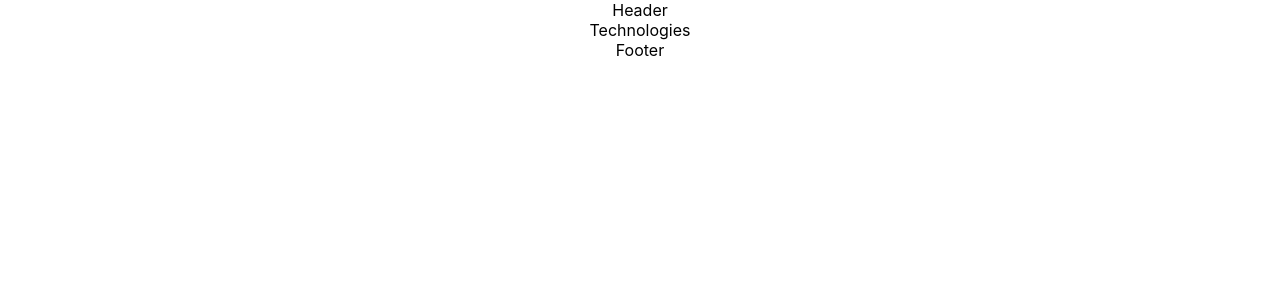
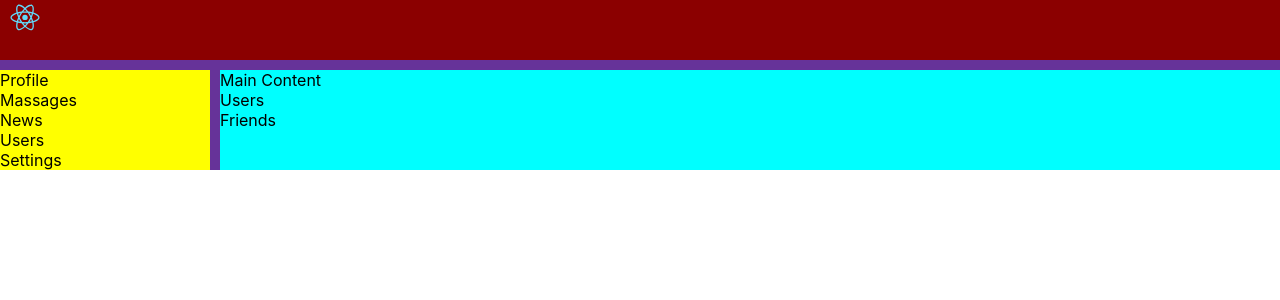
Before and after one commit to GriGoryanSyStem/ReactJS-Repeat, a React (Create React App) app in the folder reactapp/: page / in a window 1280 px wide. Shown: the top 300 px of the page. Built offline with nearby package versions, Linux system fonts and the light colour scheme.

Commit message:
11. Grid

```diff
--- a/reactapp/src/App.css
+++ b/reactapp/src/App.css
@@ -1,38 +1,30 @@
-.App {
-  text-align: center;
+.appWrapper {
+    background: rebeccapurple;
+     display: grid;
+    grid-template-rows: 60px 1fr;
+    grid-template-columns: 2fr 10fr;
+    grid-gap: 10px;
+    grid-template-areas:
+"headerArea headerArea headerArea"
+"navArea contentArea contentArea"
+;
+ }
+
+.header {
+    grid-area: headerArea;
+    background: darkred;
 }
 
-.App-logo {
-  height: 40vmin;
-  pointer-events: none;
+.nav {
+grid-area: navArea;
+    background: yellow;
 }
 
-@media (prefers-reduced-motion: no-preference) {
-  .App-logo {
-    animation: App-logo-spin infinite 20s linear;
-  }
+.content {
+    grid-area: contentArea;
+    background: aqua;
 }
 
-.App-header {
-  background-color: #282c34;
-  min-height: 100vh;
-  display: flex;
-  flex-direction: column;
-  align-items: center;
-  justify-content: center;
-  font-size: calc(10px + 2vmin);
-  color: white;
+.pic{
+    width: 50px;
 }
-
-.App-link {
-  color: #61dafb;
-}
-
-@keyframes App-logo-spin {
-  from {
-    transform: rotate(0deg);
-  }
-  to {
-    transform: rotate(360deg);
-  }
-}
--- a/reactapp/src/App.js
+++ b/reactapp/src/App.js
@@ -1,16 +1,43 @@
 import React from 'react';
 import './App.css';
-import Header from "../components/Header";
-import Technologies from "../components/Technologies";
-import Footer from "../components/Footer";
+import pic from "../src/pictures/logo.svg"
 
 const App = () => {
-  return (
-    <div className="App">
-      <Header/>
-      <Technologies/>
-      <Footer/>
-    </div>
-  );
+    return (
+        <div className="appWrapper">
+            <header className="header">
+                <img src={pic} alt="pic" className="pic"/>
+
+            </header>
+            <nav className="nav">
+                <div>
+                    <a>Profile</a>
+                </div>
+                <div>
+                    <a>Massages</a>
+                </div>
+                <div>
+                    <a>News</a>
+                </div>
+                <div>
+                    <a>Users</a>
+                </div>
+                <div>
+                    <a>Settings</a>
+                </div>
+            </nav>
+            <div className="content">
+                <div>
+                    Main Content
+                </div>
+                <div>
+                    Users
+                </div>
+                <div>
+                    Friends
+                </div>
+            </div>
+        </div>
+    );
 };
 export default App;
```
Also changed, not shown: reactapp/src/pictures/logo.svg (added).
